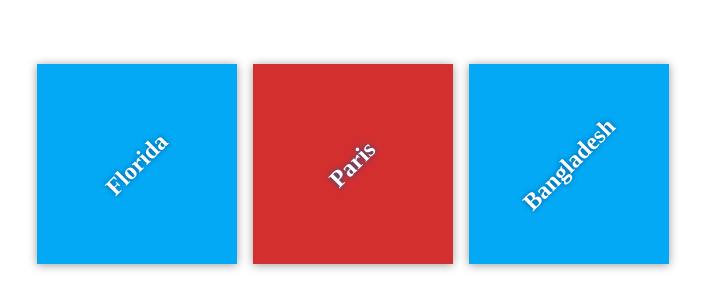
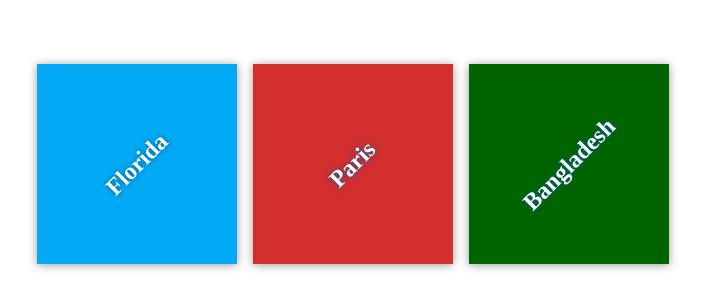
Before and after one commit to mehedi02/my-travel-plans, a plain HTML site: page index.html in a window 1280 px wide. Shown: the part 236-544 px from the top of the page, without its empty margins (287-992 px from the left). Drawn offline with Linux system fonts and the light colour scheme.

Commit message:
Change color for Bangladesh

```diff
--- a/css/app.css
+++ b/css/app.css
@@ -53,3 +53,6 @@ h2 {
 #paris {
     background-color: #d32f2f;
 }
+#bangladesh {
+    background-color: darkgreen;
+}
```
